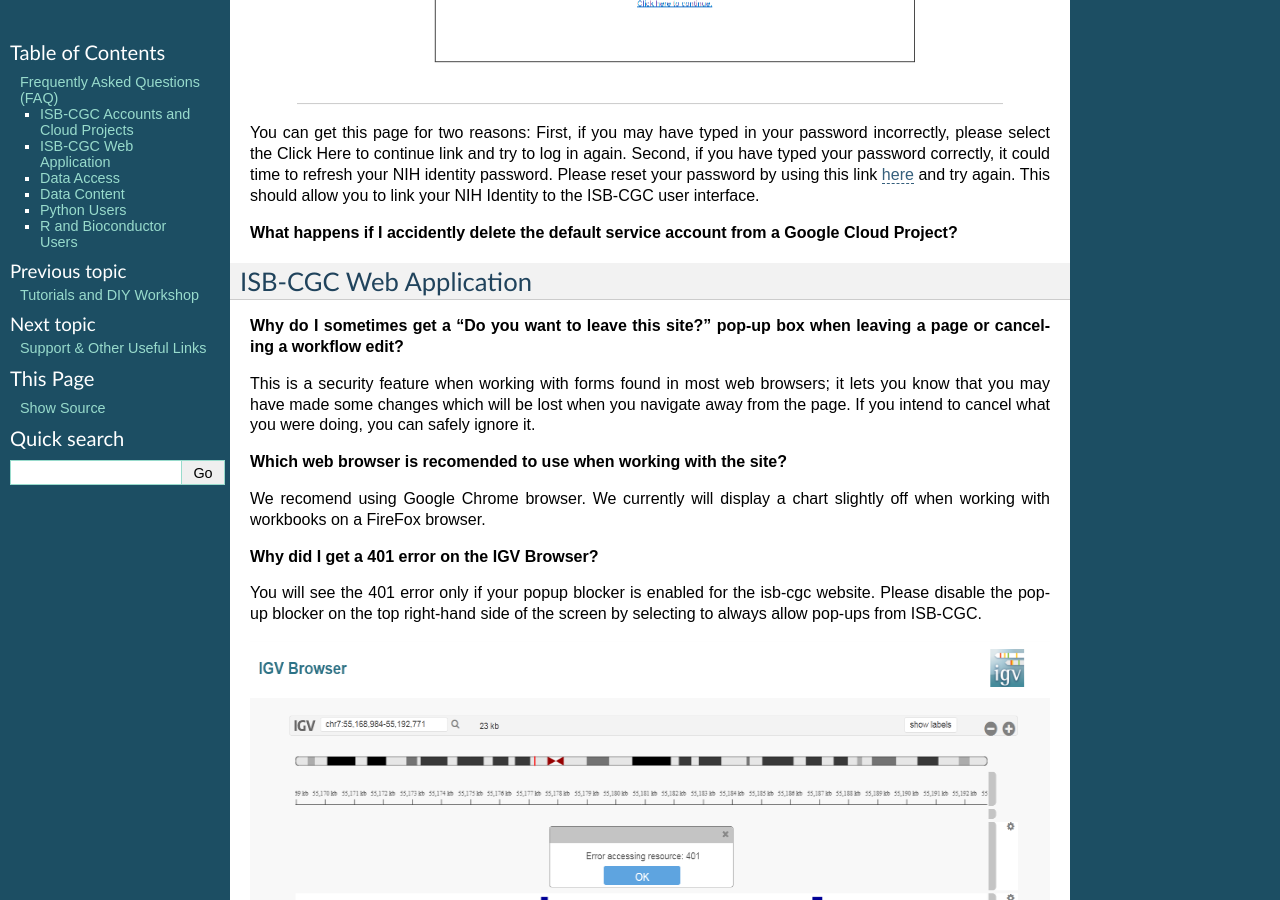
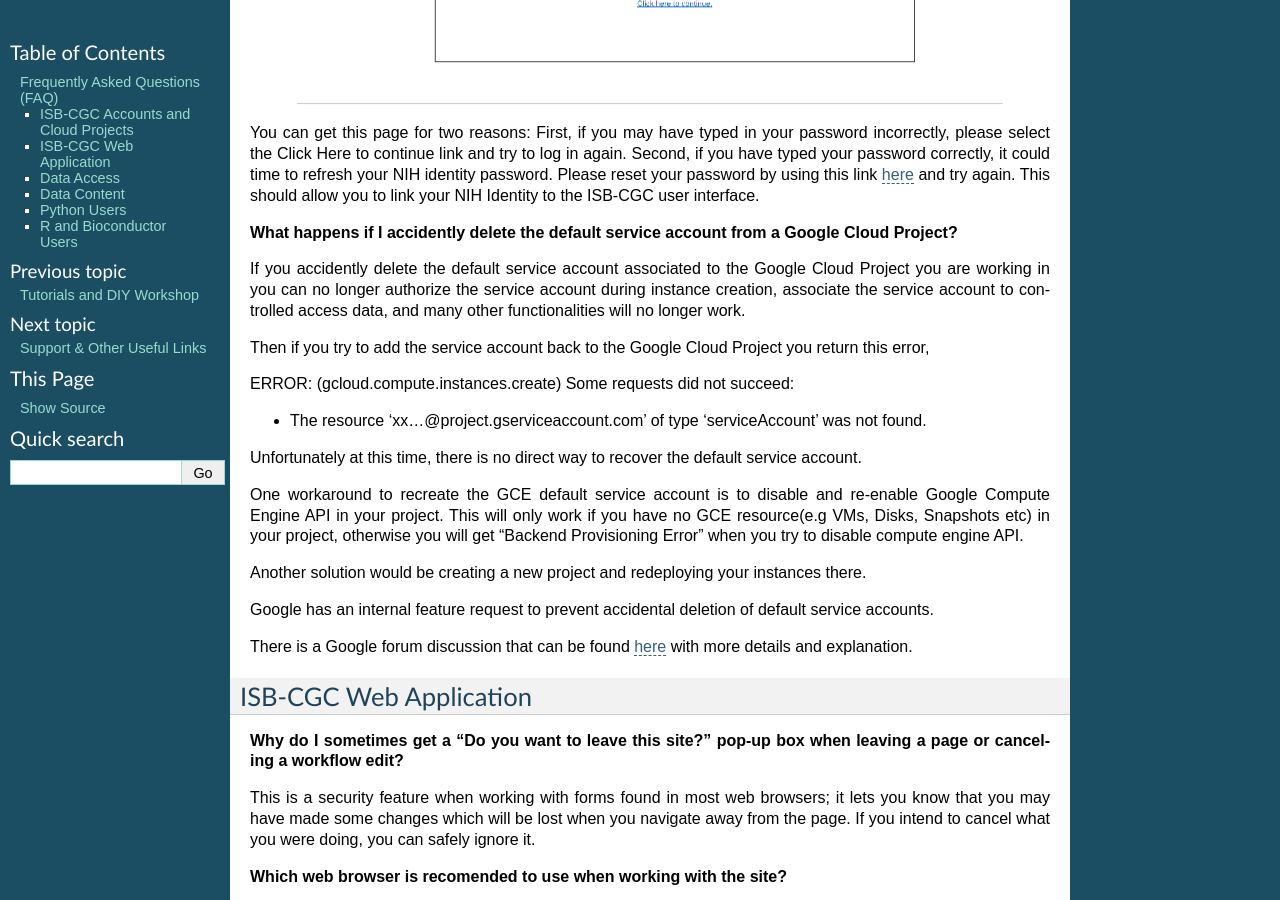
Before and after one commit to isb-cgc/readthedocs, a Sphinx documentation site: the page built from docs/source/sections/FAQ.rst, in a window 1280 px wide and 900 px high, scrolled down 2162 px. Built offline with Sphinx 7.4.7, drawn with Linux system fonts in a browser that asks for light colours; pages that are not in the unit, such as notebooks, are missing from menus.

Commit message:
answer added

```diff
--- a/docs/source/sections/FAQ.rst
+++ b/docs/source/sections/FAQ.rst
@@ -84,6 +84,25 @@ You can get this page for two reasons:  First, if you may have typed in your pas
 
 
 **What happens if I accidently delete the default service account from a Google Cloud Project?**
+
+If you accidently delete the default service account associated to the Google Cloud Project you are working in you can no longer authorize the service account during instance creation, associate the service account to controlled access data, and many other functionalities will no longer work.
+
+Then if you try to add the service account back to the Google Cloud Project you return this error,
+
+ERROR: (gcloud.compute.instances.create) Some requests did not succeed:
+
+- The resource 'xx...@project.gserviceaccount.com' of type 'serviceAccount' was not found.
+
+Unfortunately at this time, there is no direct way to recover the default service account.
+
+One workaround to recreate the GCE default service account is to disable and re-enable Google Compute Engine API in your project. This will only work if you have no GCE resource(e.g VMs, Disks, Snapshots etc) in your project, otherwise you will get "Backend Provisioning Error" when you try to disable compute engine API.
+
+Another solution would be creating a new project and redeploying your instances there.
+
+Google has an internal feature request to prevent accidental deletion of default service accounts.
+
+There is a Google forum discussion that can be found `here <https://groups.google.com/forum/#!topic/gce-discussion/bQ_-qCWoUZw>`_ with more details and explanation.
+
 
 
 ISB-CGC Web Application
```
